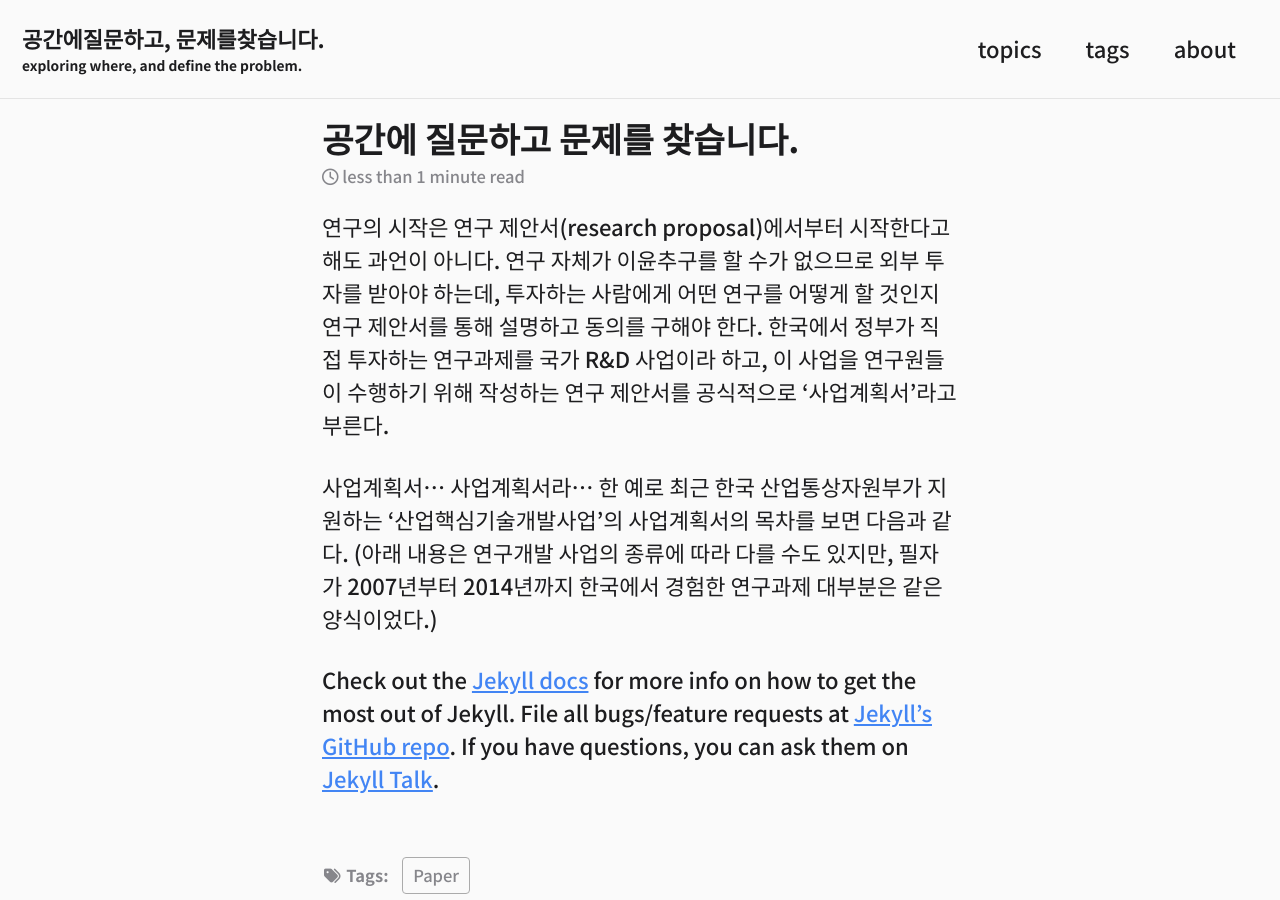
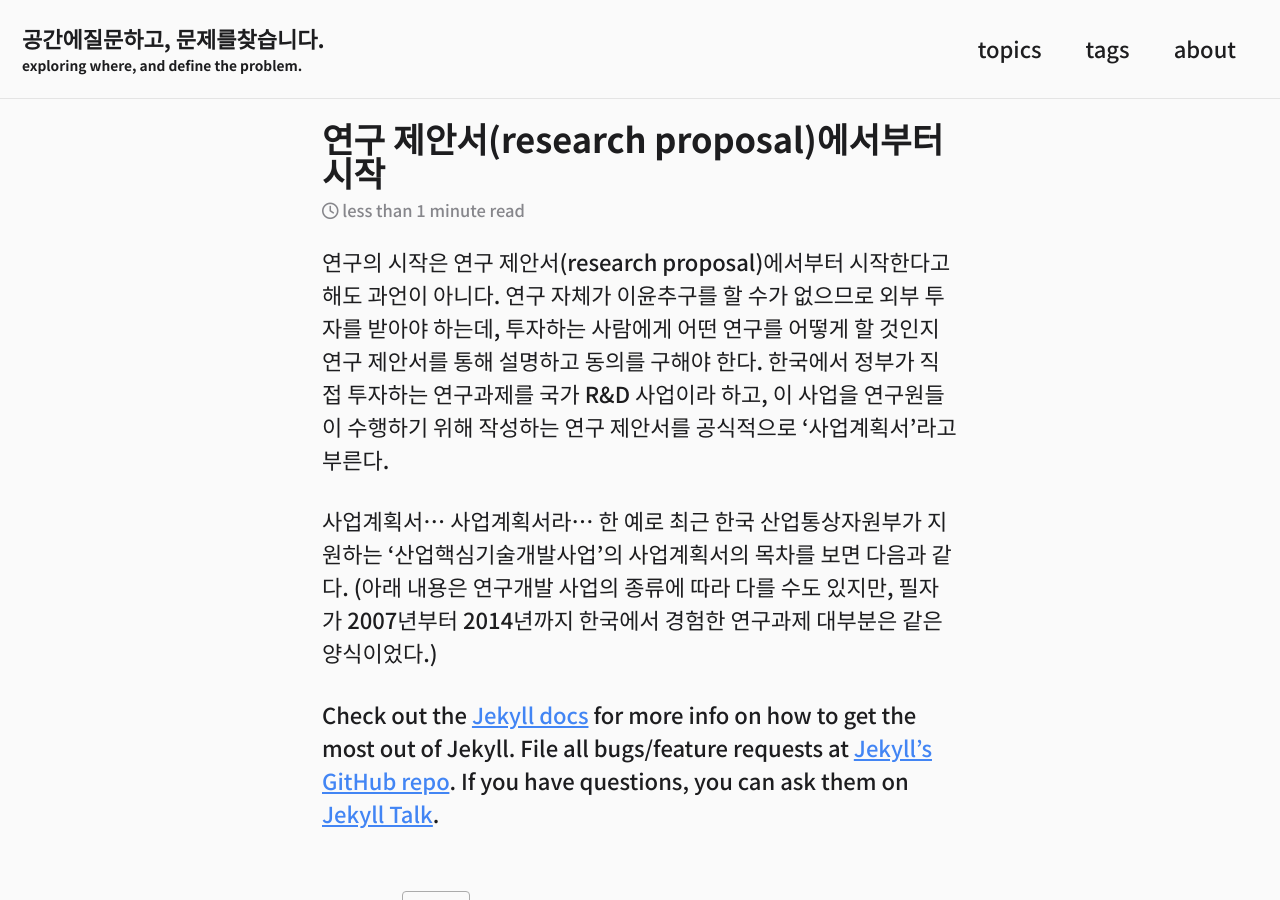
Before and after one commit to epplemint/epplemint.github.io, a Jekyll site: the page built from _posts/2020-02-24-exploring_where.md, in a window 1280 px wide and 900 px high. Built offline with Jekyll 4.4.1, drawn with Linux system fonts in a browser that asks for light colours; cached includes are drawn as plain includes; nearby versions of some CDN libraries.

Commit message:
Update 2020-02-24-exploring_where.md

```diff
--- a/_posts/2020-02-24-exploring_where.md
+++ b/_posts/2020-02-24-exploring_where.md
@@ -1,5 +1,5 @@
 ---
-title:  "공간에 질문하고 문제를 찾습니다. "
+title:  "연구 제안서(research proposal)에서부터 시작"
 header:
 categories:
   - Research
```
